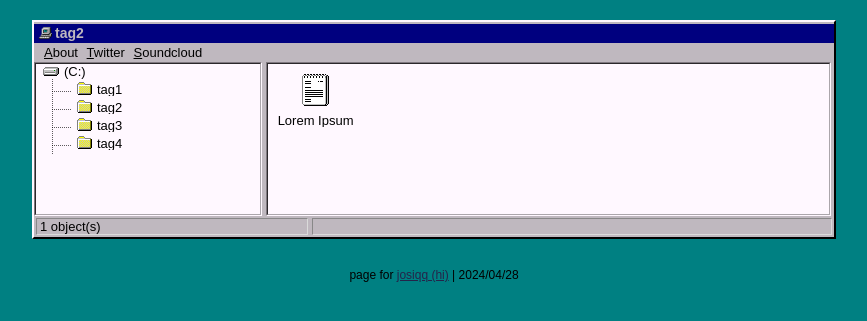
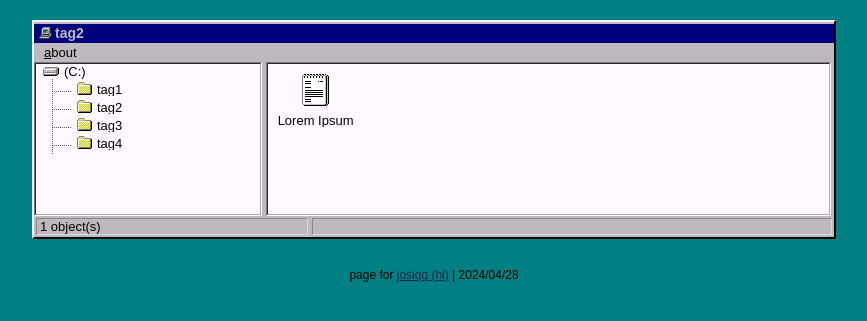
Before and after one commit to josiqq/josiqq.github.io, a Jekyll site: the page built from tags/documentos.html, in a window 1280 px wide. Shown: the top 321 px of the page, without its empty margins (206-1073 px from the left). Built offline with Jekyll 4.4.1, drawn with Linux system fonts in a browser that asks for light colours.

Commit message:
wasa wasa

```diff
--- a/_includes/topbar.html
+++ b/_includes/topbar.html
@@ -1,5 +1,3 @@
 <ul class="topbar">
-	<a href="/me"><li><u>A</u>bout</li></a>
-	<a href="http://twitter.com/h01000110" target="_blank"><li><u>T</u>witter</li></a>
-	<a href="http://soundcloud.com/h01000110" target="_blank"><li><u>S</u>oundcloud</li></a>
+	<a href="/me"><li><u>a</u>bout</li></a>
 </ul>
--- a/tags/tag4.html
+++ /dev/null
@@ -1,5 +0,0 @@
----
-layout: tag
-tag: tag4
-permalink: /tag/tag4/
----
```
Also changed, not shown: tags/documentos.html (renamed from tags/tag2.html), tags/downloads.html (renamed from tags/tag3.html), tags/users.html (renamed from tags/tag1.html).
